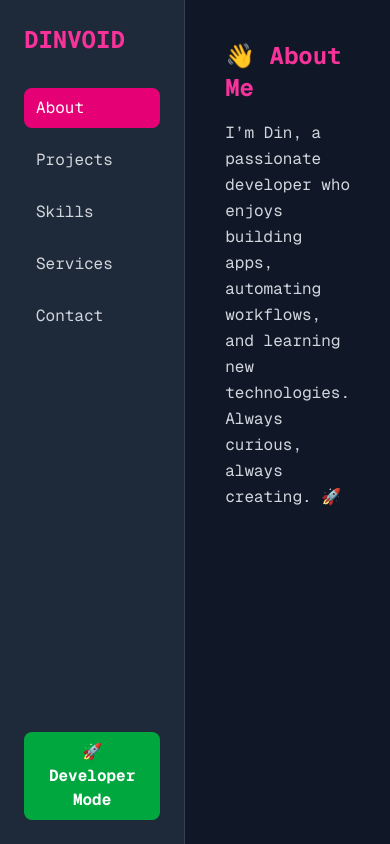
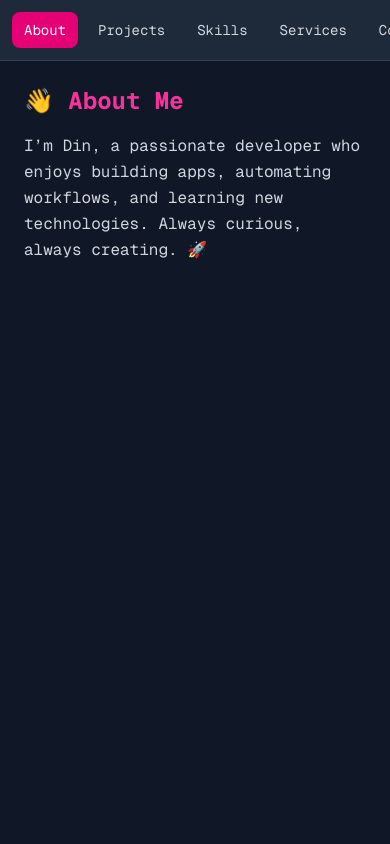
Before and after one commit to dinvoid/portfolio, a Next.js app: page / in a window 390 px wide. Built offline with nearby package versions, Linux system fonts and the light colour scheme.

Commit message:
adding responsiveness

```diff
--- a/app/page.tsx
+++ b/app/page.tsx
@@ -58,9 +58,9 @@ export default function Home() {
   const router = useRouter();
 
   return (
-    <div className="flex min-h-screen bg-gray-900 text-gray-100 font-mono">
-      {/* Sidebar */}
-      <aside className="w-64 bg-gray-800 border-r border-gray-700 p-6 flex flex-col">
+    <div className="flex min-h-screen bg-gray-900 text-gray-100 font-mono flex-col md:flex-row">
+      {/* Desktop Sidebar */}
+      <aside className="hidden md:flex w-64 bg-gray-800 border-r border-gray-700 p-6 flex-col">
         <h1 className="text-2xl font-bold text-pink-500 mb-8">DINVOID</h1>
         <nav className="space-y-3">
           {Object.keys(sections).map((key) => (
@@ -87,10 +87,25 @@ export default function Home() {
         </div>
       </aside>
 
+      {/* Mobile Top Nav */}
+      <div className="md:hidden bg-gray-800 border-b border-gray-700 p-3 flex gap-2 overflow-x-auto">
+        {Object.keys(sections).map((key) => (
+          <button
+            key={key}
+            onClick={() => setActiveTab(key as keyof typeof sections)}
+            className={`px-3 py-2 rounded-lg text-sm whitespace-nowrap ${
+              activeTab === key
+                ? "bg-pink-600 text-white"
+                : "hover:bg-gray-700 text-gray-300"
+            }`}
+          >
+            {key.charAt(0).toUpperCase() + key.slice(1)}
+          </button>
+        ))}
+      </div>
+
       {/* Main Section */}
-      <main className="flex-1 p-10">
-        {sections[activeTab]}
-      </main>
+      <main className="flex-1 p-6">{sections[activeTab]}</main>
     </div>
   );
 }
--- a/components/Terminal.tsx
+++ b/components/Terminal.tsx
@@ -14,7 +14,7 @@ import FloatingExitButton from "./FloatingButton";
 export default function Terminal() {
   const router = useRouter();
   const [lines, setLines] = useState<React.ReactNode[]>([
-    "Welcome to Dev mode. Type 'help' to begin your journey.",
+    "Welcome to PORTFOLIO. Type 'help' to begin your journey.",
   ]);
   const [input, setInput] = useState("");
 
```
